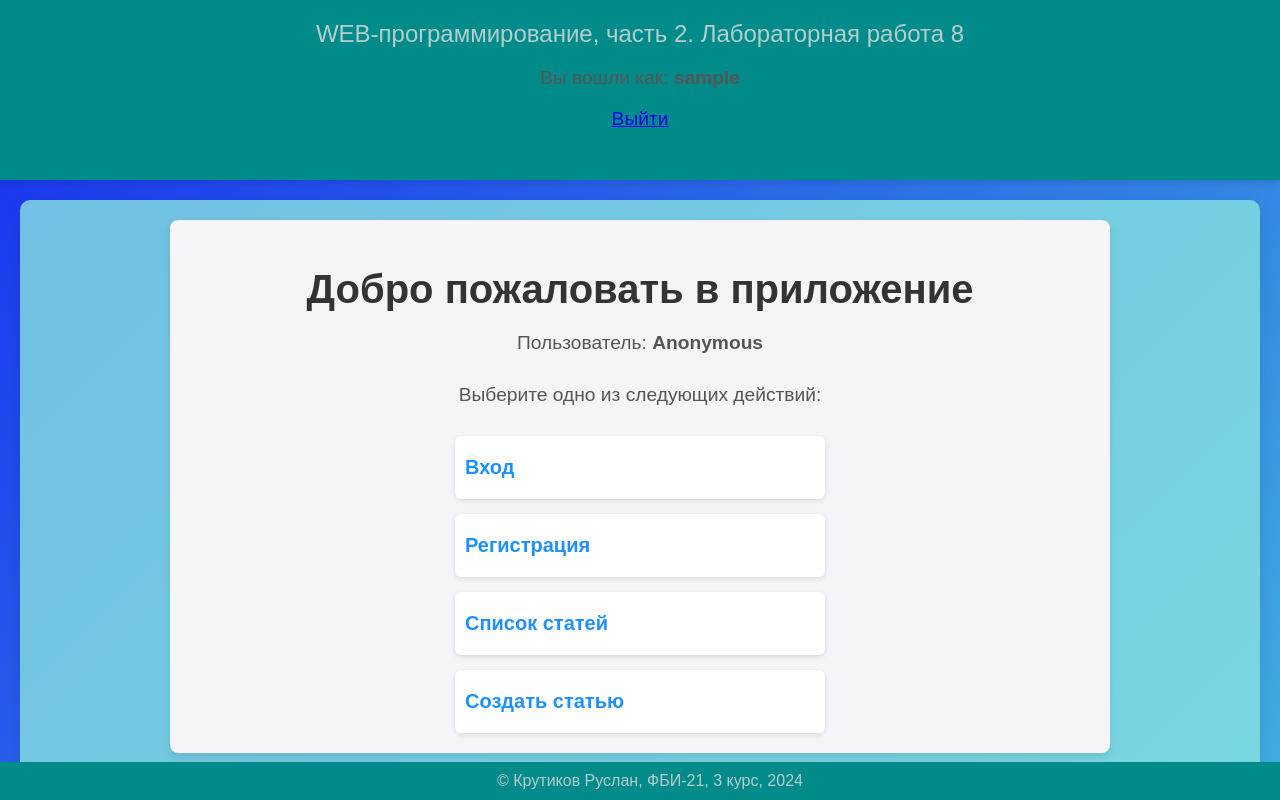
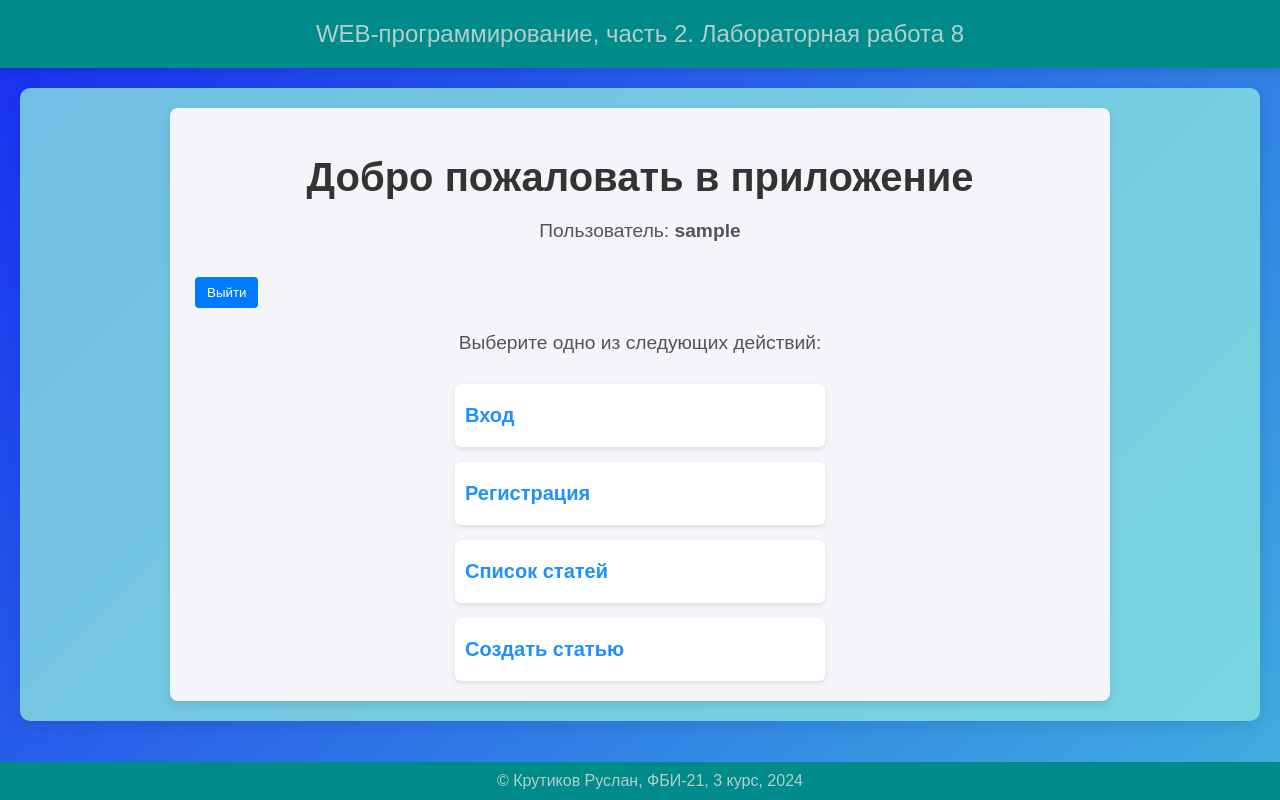
Before and after one commit to RuslanKrutik/web_2, a Flask app: page /lab8/ in a window 1280 px wide. Run offline with Flask 3, Linux system fonts and the light colour scheme; the visitor is signed in with stand-in values (Sample User, id 1).

Commit message:
Задания

```diff
--- a/templates/base.html
+++ b/templates/base.html
@@ -20,13 +20,6 @@
 <body>
     <header>
         WEB-программирование, часть 2. {{self.lab()}}
-        <div class="user-info">
-            {% if current_user.is_authenticated %}
-                <p>Вы вошли как: <strong>{{ current_user.login }}</strong></p>
-                <a href="{{ url_for('lab8.logout') }}">Выйти</a>
-            {% else %}
-                <p>Вы не авторизованы. <a href="{{ url_for('lab8.login') }}">Войти</a> или <a href="{{ url_for('lab8.register') }}">зарегистрироваться</a>.</p>
-            {% endif %}
         </div>
     </header>
     <main>
--- a/templates/lab8/articles.html
+++ b/templates/lab8/articles.html
@@ -39,4 +39,5 @@
             </a>
         </div>
     </div>
+
 {% endblock %}
--- a/templates/lab8/lab8.html
+++ b/templates/lab8/lab8.html
@@ -6,7 +6,22 @@
 {% block main %}
     <div class="container">
         <h1 class="header">Добро пожаловать в приложение</h1>
-        <div class="user-info">Пользователь: <strong>{{ login if login else 'Anonymous' }}</strong></div>
+
+        <!-- Информация о пользователе -->
+        <div class="user-info">
+            Пользователь:
+            <strong>{{ current_user.login if current_user.is_authenticated else 'Anonymous' }}</strong>
+        </div>
+
+        <!-- Если пользователь авторизован, отображаем кнопку выхода -->
+        {% if current_user.is_authenticated %}
+            <div class="logout-container">
+                <form action="{{ url_for('lab8.logout') }}" method="post" class="logout-form">
+                    <button type="submit" class="logout-button">Выйти</button>
+                </form>
+            </div>
+        {% endif %}
+
         <p class="description">Выберите одно из следующих действий:</p>
         <div class="link-container">
             <div class="link-box">
```
